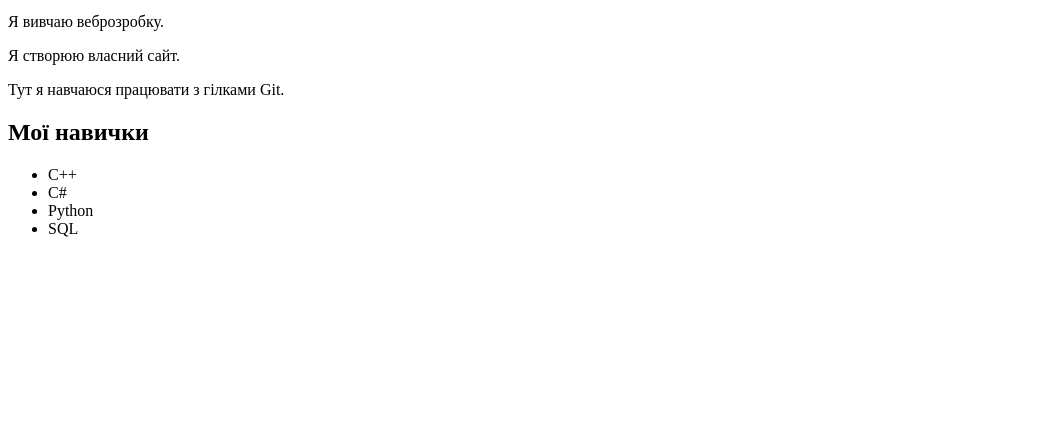
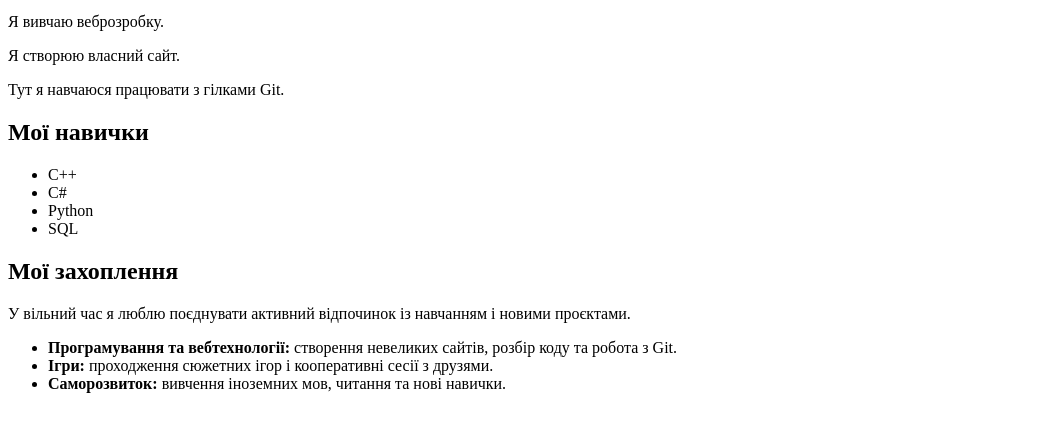
Before and after one commit to Eugene386/my_first_website, a plain HTML site: page index.html in a window 1280 px wide. Shown: the part 101-532 px from the top of the page, without its empty margins (0-1047 px from the left). Drawn offline with Linux system fonts and the light colour scheme.

Commit message:
Add hobbies section
Signed-off-by: Eugene Nikitenko <204746086+Eugene386@users.noreply.github.com>

```diff
--- a/index.html
+++ b/index.html
@@ -21,5 +21,14 @@
             <li>SQL</li>
         </ul>
     </section>
+    <section id="hobbies">
+        <h2>Мої захоплення</h2>
+        <p>У вільний час я люблю поєднувати активний відпочинок із навчанням і новими проєктами.</p>
+        <ul>
+            <li><strong>Програмування та вебтехнології:</strong> створення невеликих сайтів, розбір коду та робота з Git.</li>
+            <li><strong>Ігри:</strong> проходження сюжетних ігор і кооперативні сесії з друзями.</li>
+            <li><strong>Саморозвиток:</strong> вивчення іноземних мов, читання та нові навички.</li>
+        </ul>
+    </section>
 </body>
 </html>
```
